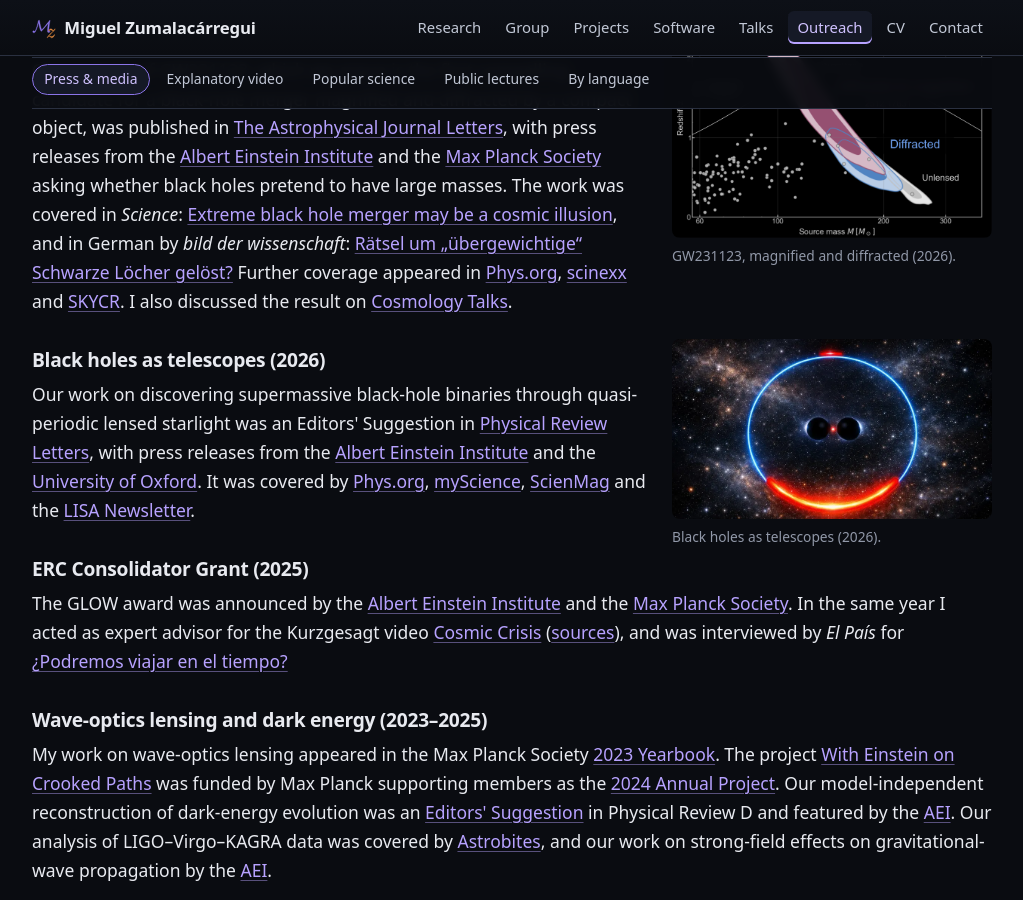
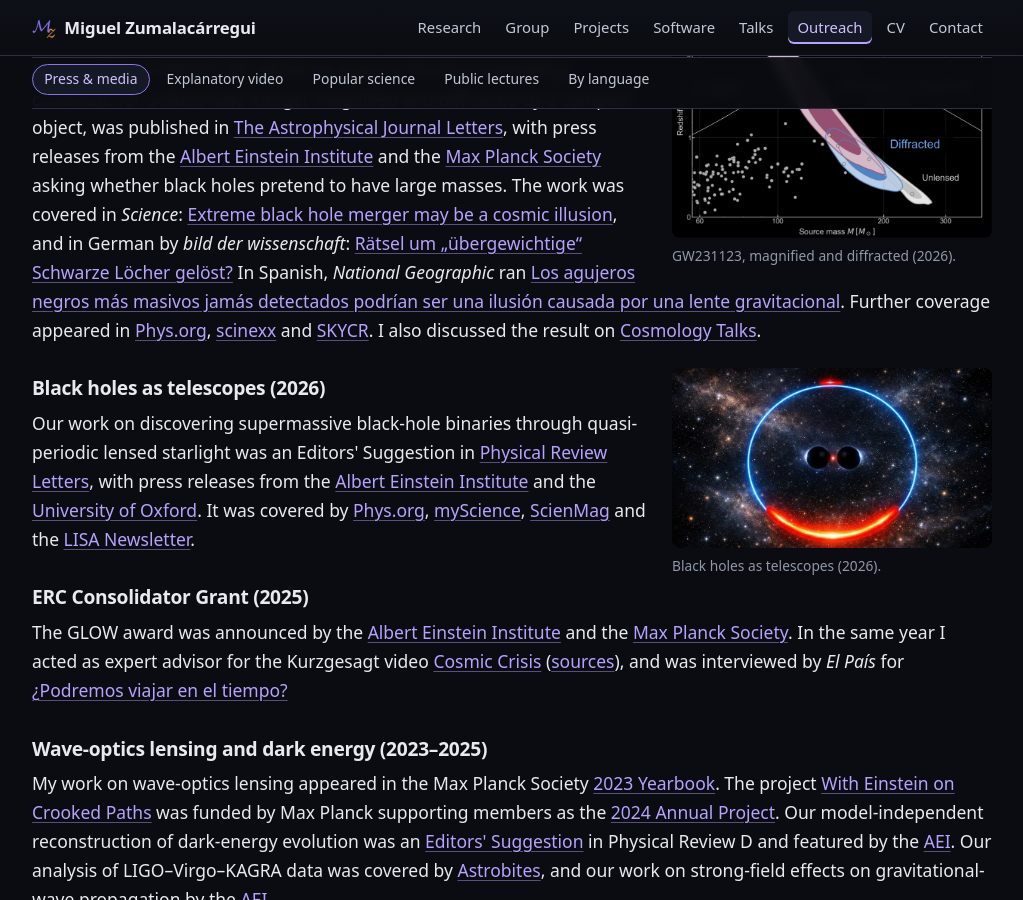
Before and after one commit to miguelzuma/miguelzuma.github.io, a Jekyll site: the page built from outreach.html, in a window 1280 px wide and 900 px high, scrolled down 490 px. Shown: the whole window, without its empty margins (128-1151 px from the left). Built offline with Jekyll 4.4.1, drawn with Linux system fonts in a browser that asks for light colours.

Commit message:
Outreach: the National Geographic España feature on GW231123
Co-Authored-By: Claude Opus 5 <noreply@anthropic.com>
Claude-Session: https://claude.ai/code/session_01E2ZbXszK9qt9svKVxU5Yrt

```diff
--- a/outreach.html
+++ b/outreach.html
@@ -53,6 +53,8 @@ sections:
     <a href="https://www.science.org/content/article/extreme-black-hole-merger-may-be-cosmic-illusion" rel="noopener">Extreme black hole merger may be a cosmic illusion</a>,
     and in German by <em>bild der wissenschaft</em>:
     <a href="https://wissenschaft.de/artikel/raetsel-um-uebergewichtige-schwarze-loecher-geloest" rel="noopener">R&auml;tsel um &bdquo;&uuml;bergewichtige&ldquo; Schwarze L&ouml;cher gel&ouml;st?</a>
+    In Spanish, <em>National Geographic</em> ran
+    <a href="https://www.nationalgeographic.com.es/ciencia/agujeros-negros-mas-masivos-jamas-vistos-podrian-estar-enganandonos-lente-cosmica-habria-hecho-que-parecieran-gigantes_29335" rel="noopener">Los agujeros negros m&aacute;s masivos jam&aacute;s detectados podr&iacute;an ser una ilusi&oacute;n causada por una lente gravitacional</a>.
     Further coverage appeared in
     <a href="https://phys.org/news/2026-09-biggest-black-hole-merger-massive.html" rel="noopener">Phys.org</a>,
     <a href="https://www.scinexx.de/news/kosmos/ist-das-geheimnis-uebergewichtiger-schwarzer-loecher-gelueftet/" rel="noopener">scinexx</a> and
```
